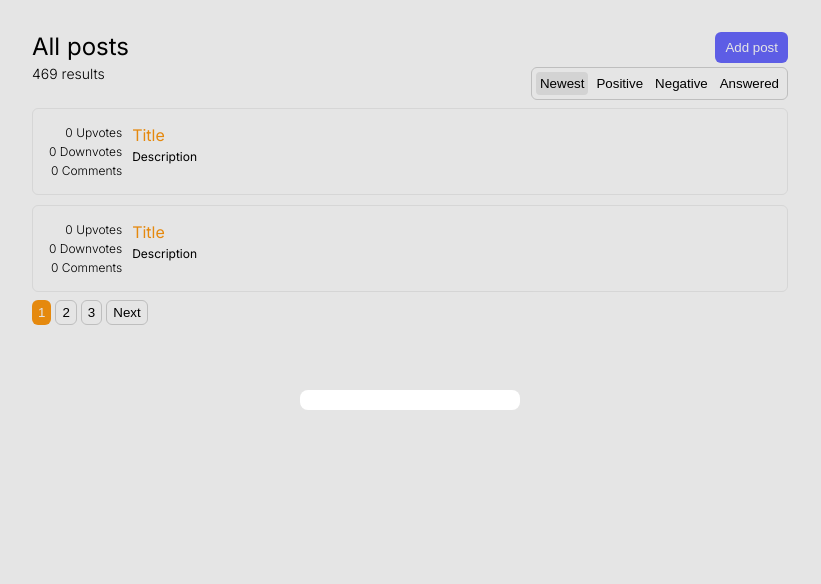
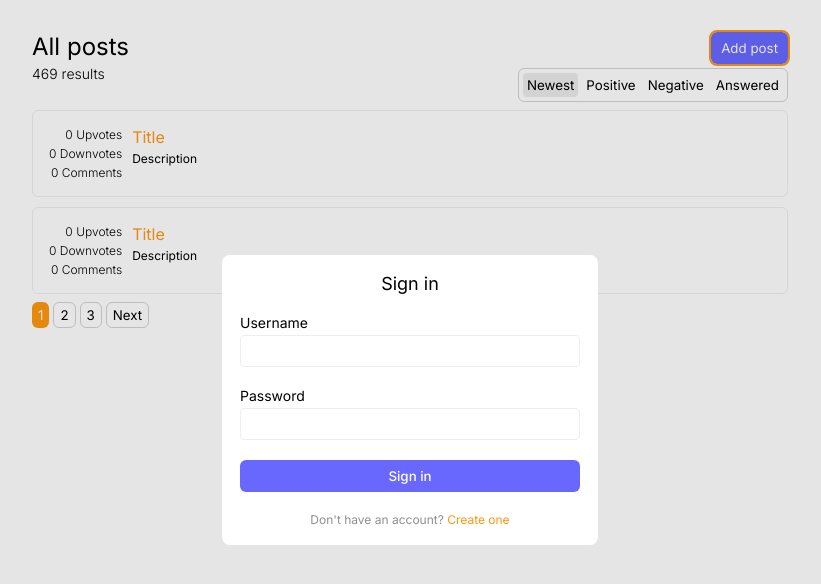
Before and after one commit to matheusfnl/posts-center-laravel, a Vue app in the folder frontend_app/: page / in a window 1280 px wide. Both pictures are taken after a click on the button "Add post". Shown: the top 584 px of the page, without its empty margins (230-1051 px from the left). Built offline with nearby package versions, Linux system fonts and the light colour scheme.

Commit message:
feat: add new post & sign in modals

```diff
--- a/frontend_app/src/App.vue
+++ b/frontend_app/src/App.vue
@@ -1,5 +1,5 @@
 <script setup lang="ts">
-  import Modal from './components/plugins/UseModal.vue';
+  import Modal from '@/components/plugins/UseModal.vue';
 </script>
 
 <template>
--- a/frontend_app/src/assets/main.css
+++ b/frontend_app/src/assets/main.css
@@ -4,9 +4,16 @@ body {
   margin: 0;
   padding: 0;
   box-sizing: border-box;
-  font-family: "Inter", sans-serif;
   font-optical-sizing: auto;
   font-weight: 400;
   font-style: normal;
   font-size: 14px;
 }
+
+body * { font-family: "Inter", sans-serif; }
+
+button:focus, textarea:focus, input:focus {
+  outline: 2px solid rgb(255, 152, 16);
+  outline-offset: 0px;
+  border-color: transparent !important;
+}
--- a/frontend_app/src/components/home/PostsContainer.vue
+++ b/frontend_app/src/components/home/PostsContainer.vue
@@ -1,6 +1,8 @@
 <script setup lang="ts">
   import { ref, computed, getCurrentInstance } from 'vue';
-  import PostItem from './PostItem.vue'
+  import PostItem from '@/components/home/PostItem.vue'
+  import PostModal from '@/components/home/modals/PostModal.vue';
+  import LoginModal from '@/components/modals/LoginModal.vue';
 
   // Filter
   const active_filter = ref('newest');
@@ -33,10 +35,10 @@
   const getActivePage = (page: number) => page === active_page.value;
 
   // Add posts
-  const { proxy } = getCurrentInstance();
+  const { proxy } = getCurrentInstance() || {};
 
-  const handleAddPost = () => proxy.$modal.open({
-    component: {},
+  const handleAddPost = () => proxy?.$modal.open({
+    component: LoginModal,
     props: {}
   });
 </script>
--- /dev/null
+++ b/frontend_app/src/components/home/modals/PostModal.vue
@@ -0,0 +1,109 @@
+<script setup lang="ts">
+  import { ref } from 'vue';
+
+  const title = ref('');
+  const description = ref('');
+</script>
+
+<template>
+  <div class="posts-modal-container">
+    <div class="posts-modal-header">
+      <span class="title">
+        Adding a post
+      </span>
+
+      <span class="description">
+        Describe how you came across the problem you're facing. Include any challenges or obstacles that have made it difficult for you to resolve it on your own.
+      </span>
+    </div>
+
+    <div class="input-container">
+      <label for="title">Title</label>
+      <input name="title" type="text" v-model="title" />
+      <span>Provide a detailed question as if you were asking it to someone directly</span>
+    </div>
+
+    <div class="input-container" :class="{ 'disabled-container' : ! title }">
+      <label for="description">Description</label>
+      <textarea name="description" rows="6" v-model="description" :disabled="! title" />
+      <span>Present the issue and elaborate on what was stated in the title. Minimum of 20 characters.</span>
+    </div>
+
+    <div class="actions-container">
+      <button @click="handleAddPost" :disabled="! title || description.length < 20">
+        Add post
+      </button>
+    </div>
+  </div>
+</template>
+
+<style scoped>
+  .posts-modal-container {
+    display: flex;
+    flex-direction: column;
+    gap: 10px;
+    width: 600px;
+  }
+
+  .posts-modal-header {
+    display: flex;
+    flex-direction: column;
+    gap: 8px;
+  }
+
+  .posts-modal-header .title {
+    font-size: 18px;
+  }
+
+  .posts-modal-header .description {
+    font-size: 12px;
+  }
+
+  .input-container {
+    display: flex;
+    flex-direction: column;
+    gap: 4px;
+    border: 1px solid rgb(233, 233, 233);
+    border-radius: 6px;
+    padding: 8px;
+  }
+
+  .input-container input { height: 28px; }
+  .input-container input, .input-container textarea {
+    border: 1px solid rgb(238, 238, 238);
+    border-radius: 4px;
+    font-size: 12px;
+    resize: none;
+  }
+
+  .input-container span {
+    font-size: 10px;
+    color: rgb(131, 131, 131);
+  }
+
+  .input-container.disabled-container {
+    opacity: .5;
+  }
+
+  .actions-container {
+    display: flex;
+    justify-content: flex-end;
+  }
+
+  .actions-container button {
+    border: none;
+    background-color: rgb(104, 104, 255);
+    cursor: pointer;
+    padding: 8px 10px;
+    border-radius: 6px;
+    color: white;
+  }
+
+  .actions-container button:hover {
+    background-color: rgb(92, 92, 238);
+  }
+
+  .actions-container button:disabled  {
+    background-color: rgb(153, 153, 247);
+  }
+</style>
--- /dev/null
+++ b/frontend_app/src/components/modals/LoginModal.vue
@@ -0,0 +1,105 @@
+<script setup lang="ts">
+  import { ref } from 'vue';
+
+  const username = ref('');
+  const password = ref('');
+</script>
+
+<template>
+  <div class="posts-modal-container">
+    <div class="posts-modal-header">
+      Sign in
+    </div>
+
+    <div class="input-container">
+      <label for="username">Username</label>
+      <input name="username" type="text" v-model="username" />
+    </div>
+
+    <div class="input-container">
+      <label for="password">Password</label>
+      <input name="password" type="text" v-model="password" />
+    </div>
+
+    <div class="actions-container">
+      <button @click="handleAddPost">
+        Sign in
+      </button>
+    </div>
+
+    <div class="extra-options">
+      <span>
+        Don't have an account?
+
+        <a href="#">Create one</a>
+      </span>
+    </div>
+  </div>
+</template>
+
+<style scoped>
+  .posts-modal-container {
+    display: flex;
+    flex-direction: column;
+    gap: 20px;
+    width: 340px;
+    padding: 8px;
+  }
+
+  .posts-modal-header {
+    display: flex;
+    justify-content: center;
+    font-size: 18px;
+  }
+
+  .input-container {
+    display: flex;
+    flex-direction: column;
+    gap: 4px;
+  }
+
+  .input-container input { height: 28px; }
+  .input-container input, .input-container textarea {
+    border: 1px solid rgb(238, 238, 238);
+    border-radius: 4px;
+    font-size: 12px;
+    resize: none;
+  }
+
+  .actions-container {
+    display: flex;
+    justify-content: flex-end;
+  }
+
+  .actions-container button {
+    border: none;
+    background-color: rgb(104, 104, 255);
+    cursor: pointer;
+    padding: 8px 10px;
+    border-radius: 6px;
+    color: white;
+    width: 100%;
+    font-weight: 500;
+  }
+
+  .actions-container button:hover {
+    background-color: rgb(92, 92, 238);
+  }
+
+  .extra-options {
+    display: flex;
+    justify-content: center;
+    font-size: 12px;
+    color: rgb(143, 143, 143);
+  }
+
+  .extra-options a {
+    color: rgb(255, 152, 16);
+    text-decoration: none;
+  }
+
+  .extra-options a:hover {
+    color: rgb(238, 145, 23);
+    text-decoration: underline;
+  }
+</style>
--- a/frontend_app/src/components/plugins/UseModal.vue
+++ b/frontend_app/src/components/plugins/UseModal.vue
@@ -1,7 +1,7 @@
 <script setup lang="ts">
   import { onMounted, ref } from 'vue'
   import { bus } from '@/plugins/bus-emitter';
-  import type ModalParams from '../../interfaces/modal-params';
+  import type ModalParams from '@/interfaces/modal-params';
 
   const show_modal = ref(false);
   const modal_props = ref({});
--- a/frontend_app/src/plugins/modal.ts
+++ b/frontend_app/src/plugins/modal.ts
@@ -1,6 +1,6 @@
 import type { App } from 'vue';
-import { bus } from './bus-emitter';
-import type ModalParams from '../interfaces/modal-params';
+import { bus } from '@/plugins/bus-emitter';
+import type ModalParams from '@/interfaces/modal-params';
 
 export default {
   install: (app: App) => {
--- a/frontend_app/src/router/index.ts
+++ b/frontend_app/src/router/index.ts
@@ -1,5 +1,5 @@
 import { createRouter, createWebHistory } from 'vue-router'
-import HomeView from '../views/HomeView.vue'
+import HomeView from '@/views/HomeView.vue'
 
 const router = createRouter({
   history: createWebHistory(import.meta.env.BASE_URL),
--- a/frontend_app/src/views/HomeView.vue
+++ b/frontend_app/src/views/HomeView.vue
@@ -1,5 +1,5 @@
 <script setup lang="ts">
-  import PostsContainer from '../components/home/PostsContainer.vue';
+  import PostsContainer from '@/components/home/PostsContainer.vue';
 </script>
 
 <template>
```
Also changed, not shown: frontend_app/src/main.ts (+4 -4 lines).
